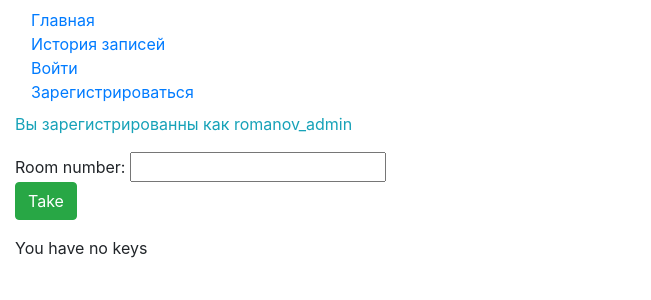
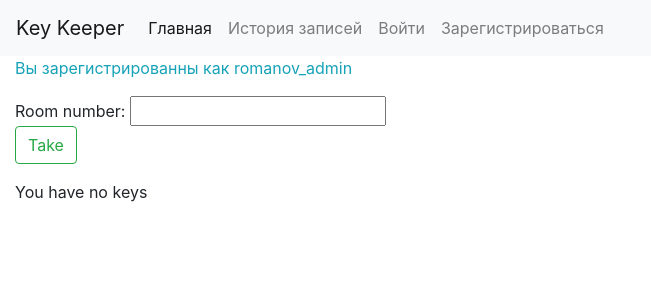
Before and after one commit to mikhail-vlasenko/Romanov_Key_Keeper, a Django app: page / in a window 1280 px wide. Shown: the top 300 px of the page, without its empty margins (0-651 px from the left). Run offline with Django 3.2, Linux system fonts and the light colour scheme; a user stored in the database is signed in; data comes from the database, SQL or seed files in the repository; some libraries are stand-ins or nearby versions.

Commit message:
better navbar

```diff
--- a/keeper/forms.py
+++ b/keeper/forms.py
@@ -5,6 +5,7 @@ class RegisterForm(forms.Form):
     username = forms.CharField(label='Username:', max_length=100, required=True)
     password = forms.CharField(label='Password:', max_length=100, required=True)
     password2 = forms.CharField(label='Password again:', max_length=100, required=True)
+    card_id = forms.IntegerField(label='Card ID:', required=True)
 
 
 class LoginForm(forms.Form):
--- a/keeper/templates/includes/nav_bar.html
+++ b/keeper/templates/includes/nav_bar.html
@@ -1,13 +1,12 @@
 
-<nav class="navbar navbar-default">
-    <div class="container-fluid">
-        <div>
-            <ul class="navbar-nav nav">
-                <li class="active"><a href="{% url 'keeper:index' %}">Главная</a></li>
-                <li><a href="{% url 'keeper:history' %}">История записей</a></li>
-                <li><a href="{% url 'keeper:login' %}">Войти</a></li>
-                <li><a href="{% url 'keeper:register' %}">Зарегистрироваться</a></li>
-            </ul>
-        </div>
+<nav class="navbar navbar-expand-lg navbar-light bg-light">
+    <a class="navbar-brand" href="{% url 'keeper:about' %}">Key Keeper</a>
+    <div>
+        <ul class="navbar-nav mr-auto">
+            <li class="nav-item active text-primary"><a class="nav-link" href="{% url 'keeper:index' %}">Главная</a></li>
+            <li class="nav-item text-primary"><a class="nav-link" href="{% url 'keeper:history' %}">История записей</a></li>
+            <li class="nav-item"><a class="nav-link" href="{% url 'keeper:login' %}">Войти</a></li>
+            <li class="nav-item"><a class="nav-link" href="{% url 'keeper:register' %}">Зарегистрироваться</a></li>
+        </ul>
     </div>
 </nav>
--- a/keeper/templates/index.html
+++ b/keeper/templates/index.html
@@ -15,7 +15,7 @@
             {% csrf_token %}
             {{ form.key_num.label }} {{ form.key_num }}
             <br>
-            <input type="submit" value="Take" class="btn btn-success">
+            <input type="submit" value="Take" class="btn btn-outline-success">
         </form>
         <p>{{ message }}</p>
         {% if key_list %}
--- a/keeper/templates/register.html
+++ b/keeper/templates/register.html
@@ -16,7 +16,9 @@
         <br>
         {{ form.password2.label }} {{ form.password2 }}
         <br>
-        <input type="submit" value="Register" class="btn btn-success">
+        {{ form.card_id.label }} {{ form.card_id }}
+        <br>
+        <input type="submit" value="Register" class="btn btn-outline-success">
     </form>
     {% if error %}
     <p>error</p>
--- a/keeper/urls.py
+++ b/keeper/urls.py
@@ -8,4 +8,5 @@ urlpatterns = [
     path('history/', views.history, name='history'),
     path('reg/', views.register, name='register'),
     path('login/', views.login_user, name='login'),
+    path('about/', views.about, name='about'),  # add about page
 ]
--- a/keeper/views.py
+++ b/keeper/views.py
@@ -74,3 +74,8 @@ def login_user(request):
 
     context['form'] = f
     return render(request, 'login.html', context)
+
+
+def about(request):
+    context = {}
+    return render(request, 'about.html', context)
```
Also changed, not shown: keeper/templates/about.html (added, +10 -0 lines).
